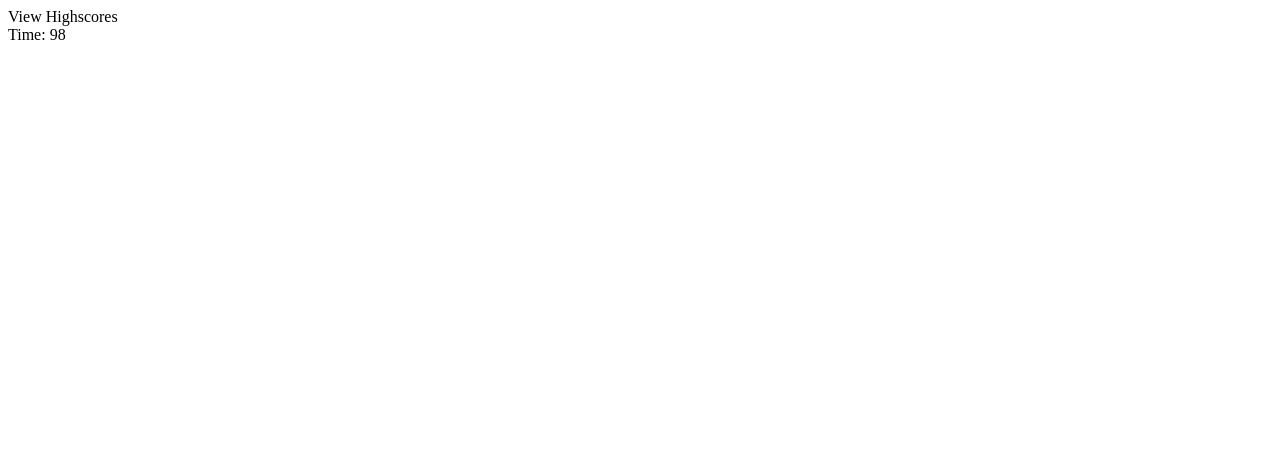
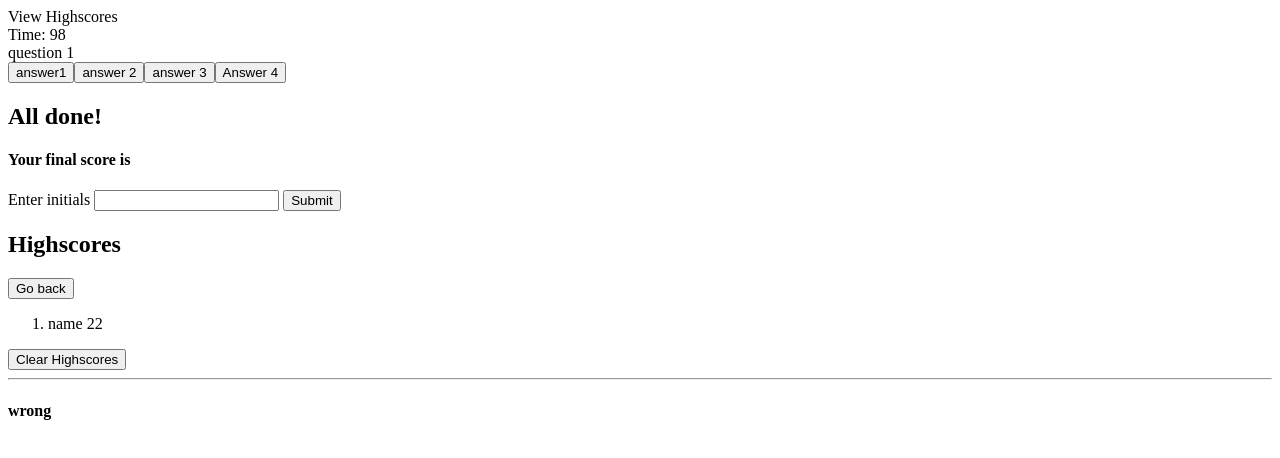
Before and after one commit to contrabandKC/CodeQuiz, a plain HTML site: page index.html in a window 1280 px wide. Both pictures are taken after a click on the button "Start Quiz". Drawn offline with Linux system fonts and the light colour scheme.

Commit message:
Added all html Elements

```diff
--- a/index.html
+++ b/index.html
@@ -31,6 +31,32 @@
     <section id="quiz">
 
     </section>
+    <section id="answers">
+
+    </section>
+
+    <section id="done">
+        <h1>All done!</h1>
+        <h4>Your final score is </h4>
+        <label for="name">Enter initials</label>
+        <input type="text" id="name">
+        <button type="submit" class="btn btn-primary">Submit</button>
+    </section>
+
+    <section id="score">
+        <h1>Highscores</h1>
+        <button>Go back</button>
+        <ol>
+            <li>name 22</li>
+        </ol>
+        <button>Clear Highscores</button>
+    </section>
+
+    <section>
+        <hr>
+        <h4>wrong</h4>
+    </section>
+
 
 
 
--- a/script.js
+++ b/script.js
@@ -2,10 +2,12 @@ var timerEl = document.querySelector("#timer")
 var buttonEl = document.querySelector("#startButton")
 var startEl = document.querySelector("#start")
 var quizEl = document.querySelector("#quiz")
-
+var answerEl = document.querySelector("#answers")
 
 var questionNumber = 0
-
+var question = ''
+var answer = ''
+var correct = ''
 
 var questions = [{
     question: "question 1",
@@ -40,7 +42,40 @@ buttonEl.addEventListener("click", function(){
     startEl.setAttribute("style", "display: none;")
     // console.log(questions[1].question)
 
+    var questionEl = document.createElement("div")
+    // var answerEl = document.createElement("div")
 
+    questionEl.textContent = questions[questionNumber].question
+    // answerEl.textContent = questions[questionNumber].answer
+
+    quizEl.appendChild(questionEl)
+
+    questions[questionNumber].answer.forEach(function(element, i) {
+
+
+        var answers = document.createElement("button")
+        answers.textContent =element
+        // console.log(i)
+
+        answers.setAttribute("data-index", i)
+        answerEl.appendChild(answers)
+
+    });
+
+    answerEl.addEventListener("click", function (event) {
+        var element = event.target
+
+        if(element.matches("button")){
+            var index = element.getAttribute("data-index")
+
+            console.log(index)
+
+            if(index == questions[questionNumber].correct){
+                console.log("correct")
+            }
+
+        }
+    })
 
     time()
 
```
